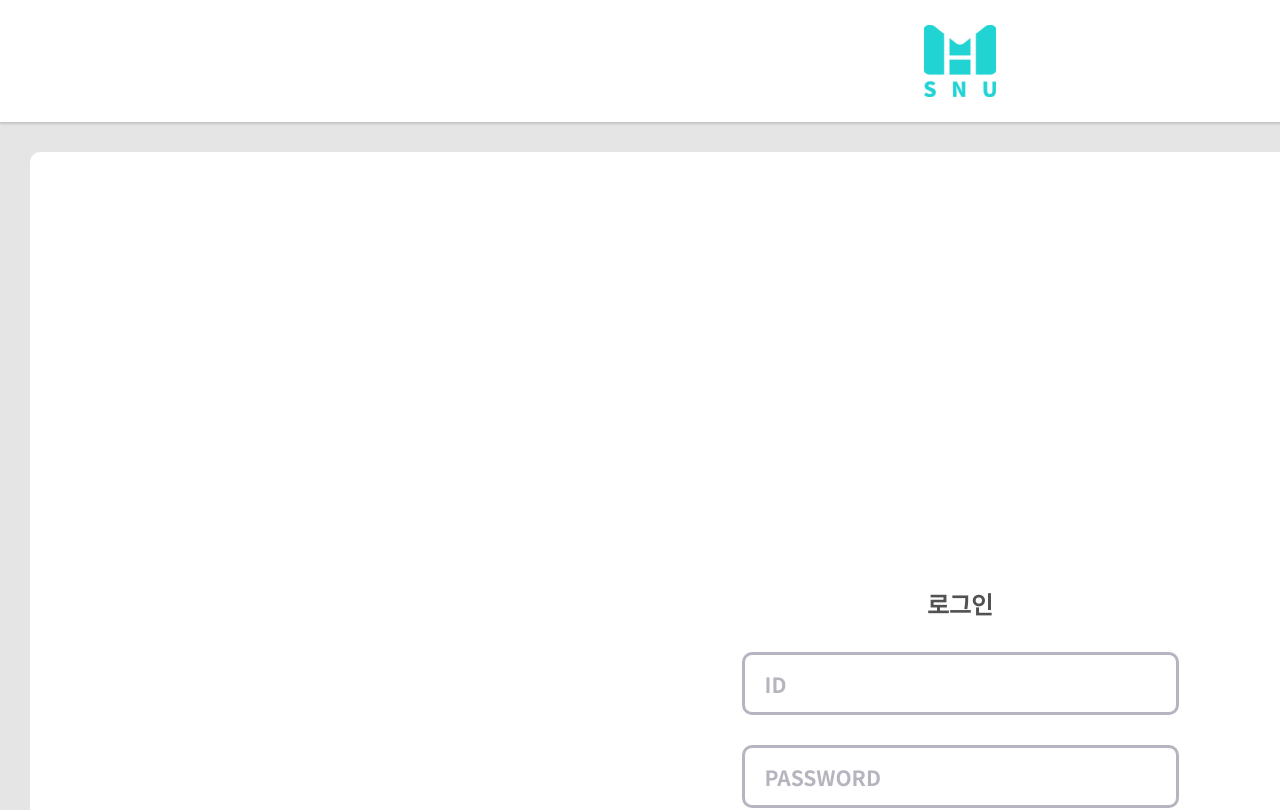
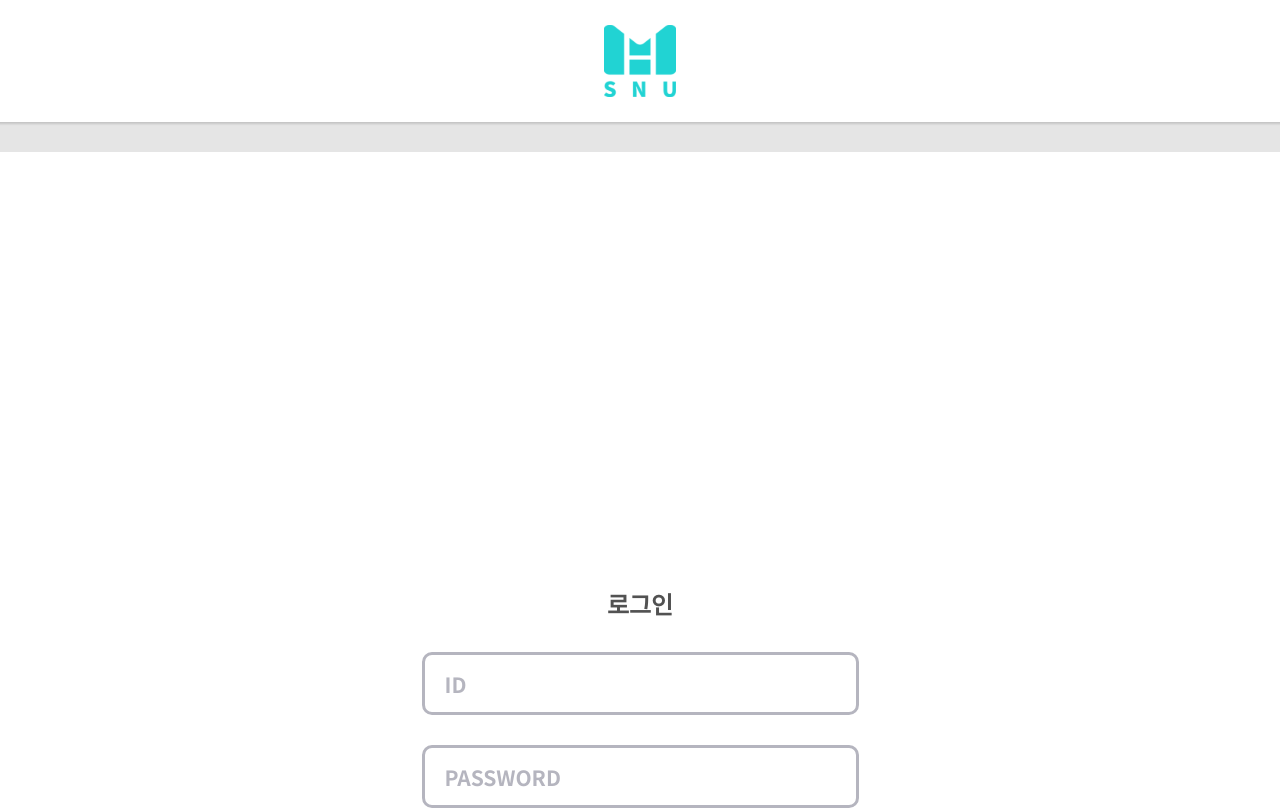
Before and after one commit to wafflestudio/min-hall-admin, a Next.js app: page /login in a window 1280 px wide. Shown: the top 810 px of the page. Built offline with nearby package versions, Linux system fonts and the light colour scheme.

Commit message:
Fix: flex-direction

```diff
--- a/src/login/Login.presenter.tsx
+++ b/src/login/Login.presenter.tsx
@@ -22,6 +22,15 @@ interface IProps {
 
 const LoginUI = (props: IProps) => {
   return (
+    <div
+      className="main-wrapper"
+      style={{
+        display: 'flex',
+        flexDirection: 'column',
+        alignItems: 'center',
+        width: '100vw',
+      }}
+    >
       <LoginWholeWrapper>
         <LoginHeaderWrapper>
           <SNULogoWrapper>
@@ -57,6 +66,7 @@ const LoginUI = (props: IProps) => {
           </LoginDetailWrapper>
         </LoginMainPageWrapper>
       </LoginWholeWrapper>
+    </div>
   )
 }
 
```
Also changed, not shown: src/management/Management.presenter.tsx (+10 -2 lines), src/message_popup/Message.presenter.tsx (+10 -2 lines). Lines whose indentation alone changed are shown as unchanged.
